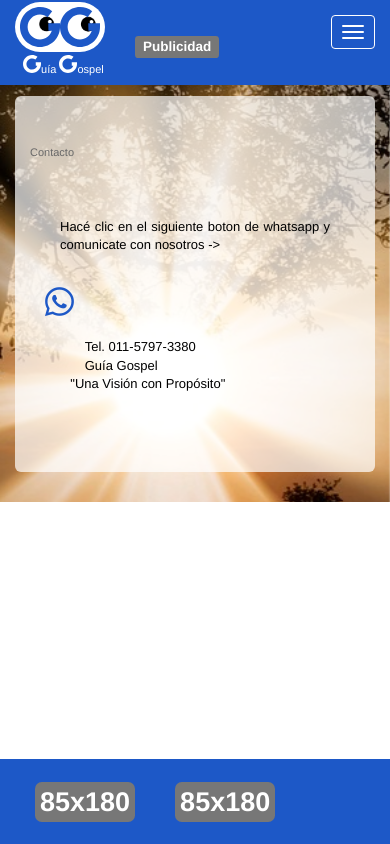
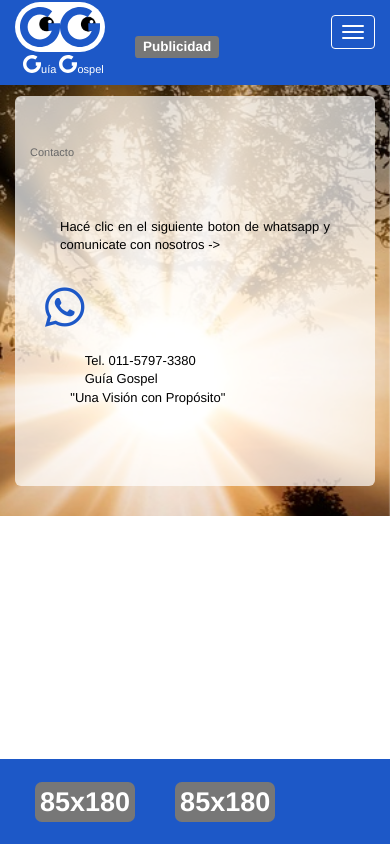
Before and after one commit to 4island/GuiaG_React_Webpack_Sass, a React app: page /contacto in a window 390 px wide. Built offline with nearby package versions, Linux system fonts and the light colour scheme; some icons are missing.

Commit message:
UI development and engine

```diff
--- a/src/components/Resultado.scss
+++ b/src/components/Resultado.scss
@@ -8,7 +8,7 @@
     font-size: 15px;
     padding: 15px;
     .wtsp-link{
-      font-size: 11px;
+      font-size: 15px;
     }
   }
 
@@ -24,5 +24,8 @@
   }
   .jumbotron p {
     font-size: 8px;
+    .wtsp-link{
+      font-size: 8px;
+    }
   }
 }
```
